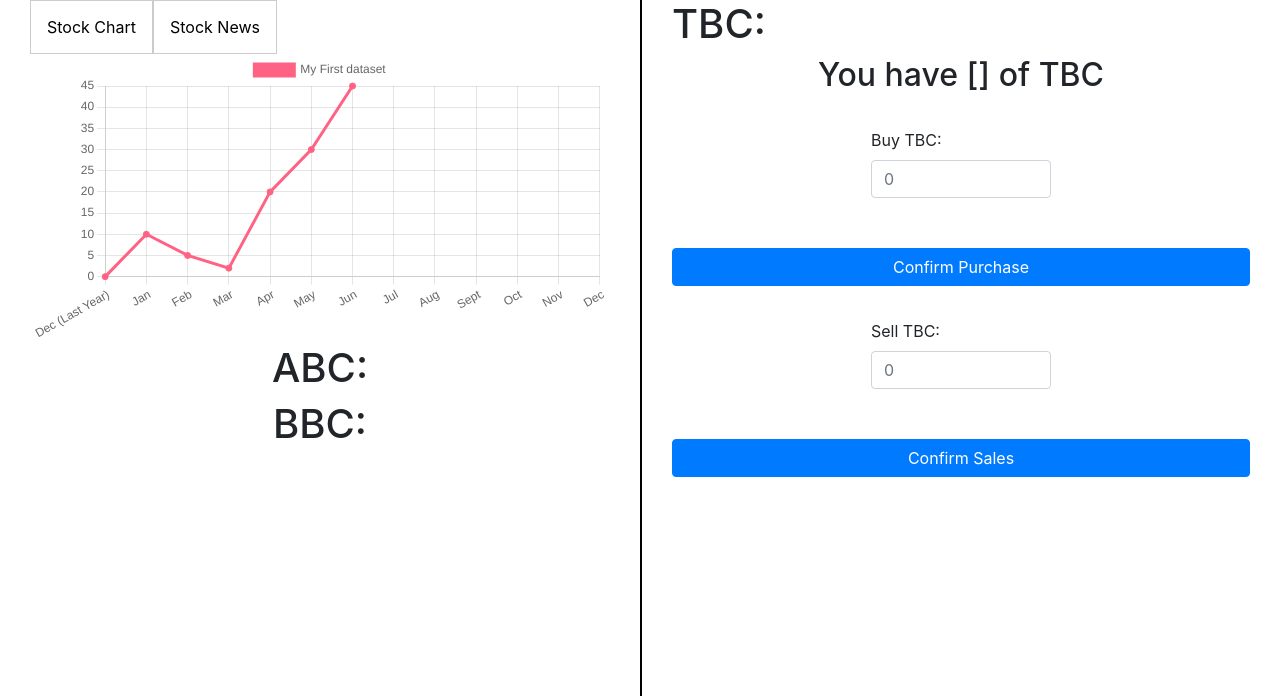
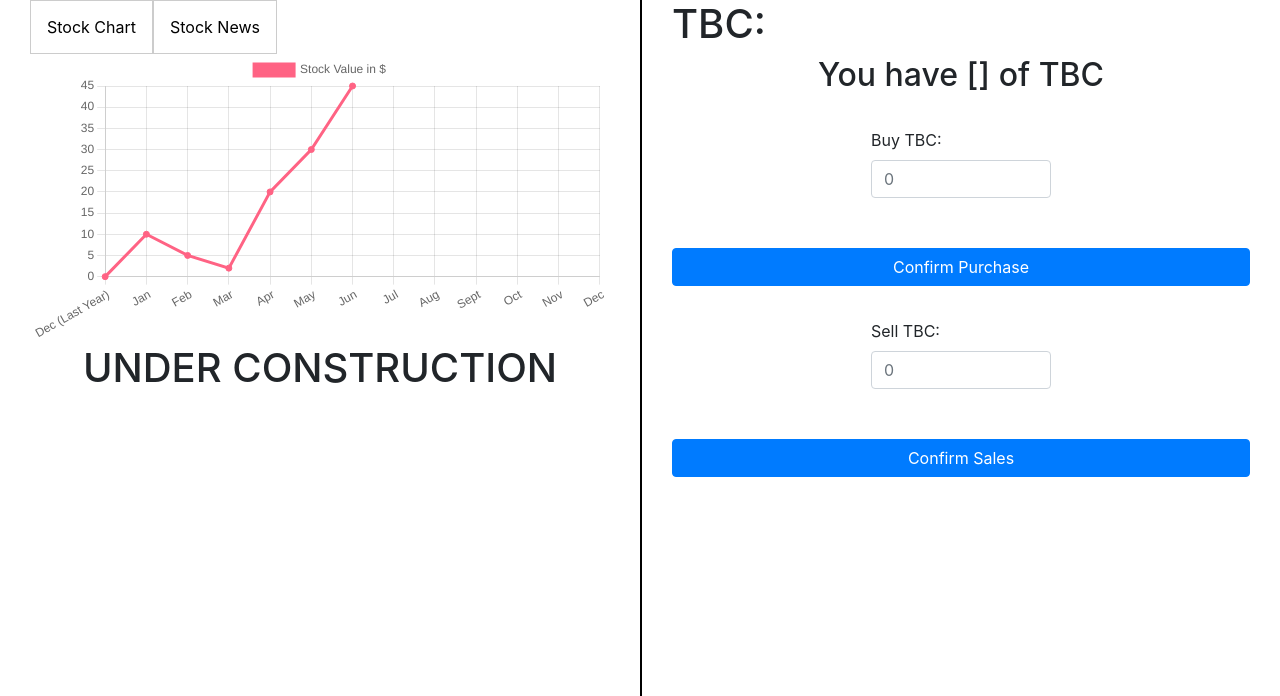
Before and after one commit to Snoklkl/python_django_game, a Django app: page /stocks/ in a window 1280 px wide. Shown: the part 155-851 px from the top of the page. Run offline with Django 3.2, Linux system fonts and the light colour scheme; some libraries are stand-ins or nearby versions.

Commit message:
fixed js reference

```diff
--- a/mysite/stocks/static/stocks/index.js
+++ b/mysite/stocks/static/stocks/index.js
@@ -26,16 +26,16 @@
 
 
    $("#NewsButton").on("click", (function() {
-      $.get("https://newsapi.org/v2/everything?q=abc&language=en&pageSize=2&from=2020-01-0`1&to=2020-01-31&apiKey=" + newsApi , (function(response){
+      $.get("https://newsapi.org/v2/everything?q=tesla&language=en&pageSize=2&from=2020-05-028&apiKey=" + newsApi , (function(response){
+          console.log(response.articles.length)
 
            if(("#abcNews").length > 1) {
              $("#abcNews").empty()
            }
 
         for (var i=0; i < response.articles.length; i++){
-        console.log(response.articles[i].title)
-        var searchResponse = response.articles[i].title;
-        $("#abcNews").append(searchResponse);
+          var searchResponse = response.articles[i].title;
+          $("#abcNews").append(response.getArticles().get(i).getTitle());
 
 
       }
@@ -187,10 +187,10 @@
   const data = {
     labels: labels,
     datasets: [{
-      label: 'My First dataset',
+      label: 'Stock Value in $',
       backgroundColor: 'rgb(255, 99, 132)',
       borderColor: 'rgb(255, 99, 132)',
-      data: [0, 10, 5, 2, 20, 30, 45],
+      data: [0 , 10, 5, 2, 20, 30, 45],
     }]
   };
 
--- a/mysite/stocks/templates/stocks/index.html
+++ b/mysite/stocks/templates/stocks/index.html
@@ -53,19 +53,8 @@
           <div id="News" class="tabcontent">
 
               <h1>
-              ABC:
+              UNDER CONSTRUCTION
               </h1>
-              <h2 id="abcNews">
-
-              </h2>
-
-              <h1>
-              BBC:
-              </h1>
-
-              <h2 id="bbcNews">
-              </h2>
-
 
 
 
```
